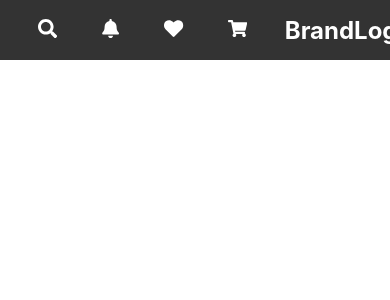
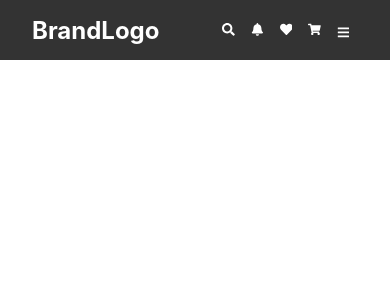
Before and after one commit to kawaben/inganji, a React (Create React App) app: page / in a window 390 px wide. Shown: the top 300 px of the page. Built offline with nearby package versions, Linux system fonts and the light colour scheme.

Commit message:
finished menu skeleton

```diff
--- a/src/components/TopMenuBar.css
+++ b/src/components/TopMenuBar.css
@@ -40,11 +40,15 @@
   .blankSpace{
     flex: 2;
   }
-  .icons {
-    background-color: transparent;
+  .icon {
+    background-color:transparent;
     color: #fff;
     border: transparent;
+  }
 
+  .icons{
+    display: flex;
+    align-items: center;
   }
   .menu-icon {
     margin-right: 2rem;
@@ -128,18 +132,32 @@
         color: #ffa500;
       }
 
+      .menu-icon {
+        margin-right: 0.5rem;
+        margin-left: 0.5rem;
+        font-size: 0.8rem;
+        background-color: transparent;
+      }
+    .humburger {
+      order: 4;
+      display: grid;
+      place-items: center;
+      z-index: 4000;
 
-    .humburger {
-      display: block; /* Show hamburger icon */
-      order: 4;
-      z-index: 4000;
     }
     .logo {
         order: 1;
+
       }
 
       .blankSpace{
+        display: flex;
         order: 2;
+
+      }
+      .icons {
+        order: 3;
+        justify-content: center;
       }
      .top-menu-bar{
       position: fixed;
@@ -149,7 +167,7 @@
 
      .toggles{
       width: 70%;
-      order: 3;
+
      }
 
   }
--- a/src/components/TopMenuBar.js
+++ b/src/components/TopMenuBar.js
@@ -1,7 +1,7 @@
 import React, { useState } from 'react';
 import './TopMenuBar.css';
 
-import { FaBars, FaTimes, FaSearch, FaBell, FaHeart, FaCartArrowDown, FaShoppingCart } from 'react-icons/fa';
+import { FaBars, FaTimes, FaSearch, FaBell, FaHeart, FaShoppingCart } from 'react-icons/fa';
 
 /*import { FaBars, FaTimes, FaSearch, FaBell, FaHeart, FaCartArrowDown } from 'react-icons/fa';
 
@@ -90,16 +90,17 @@ const TopMenuBar = () => {
         </nav>
 
         <div className='blankSpace'></div>
+        <div className='icons'>
           {toggles.map((toggle) => (
             <div key={toggle.id} className={`toggle-item ${toggle.id === 5 ? "humburger" : ""}`} >
-            <button className='icons' onClick={() => handleToggle(toggle.id)}>
+              <div className='icon' onClick={() => handleToggle(toggle.id)}>
               {openToggle === toggle.id && toggle.id === 5 ? (
                 <FaTimes className="menu-icon" /> // Change to close icon
               ) : (
                 toggle.title // Show default icon or title
               )}
 
-            </button>
+              </div>
               {openToggle === toggle.id && (
                 <div className="toggles">
                   {toggle.content}
@@ -107,6 +108,8 @@ const TopMenuBar = () => {
               )}
             </div>
           ))}
+
+        </div>
 
 
 
```
Lines whose indentation alone changed are shown as unchanged.
